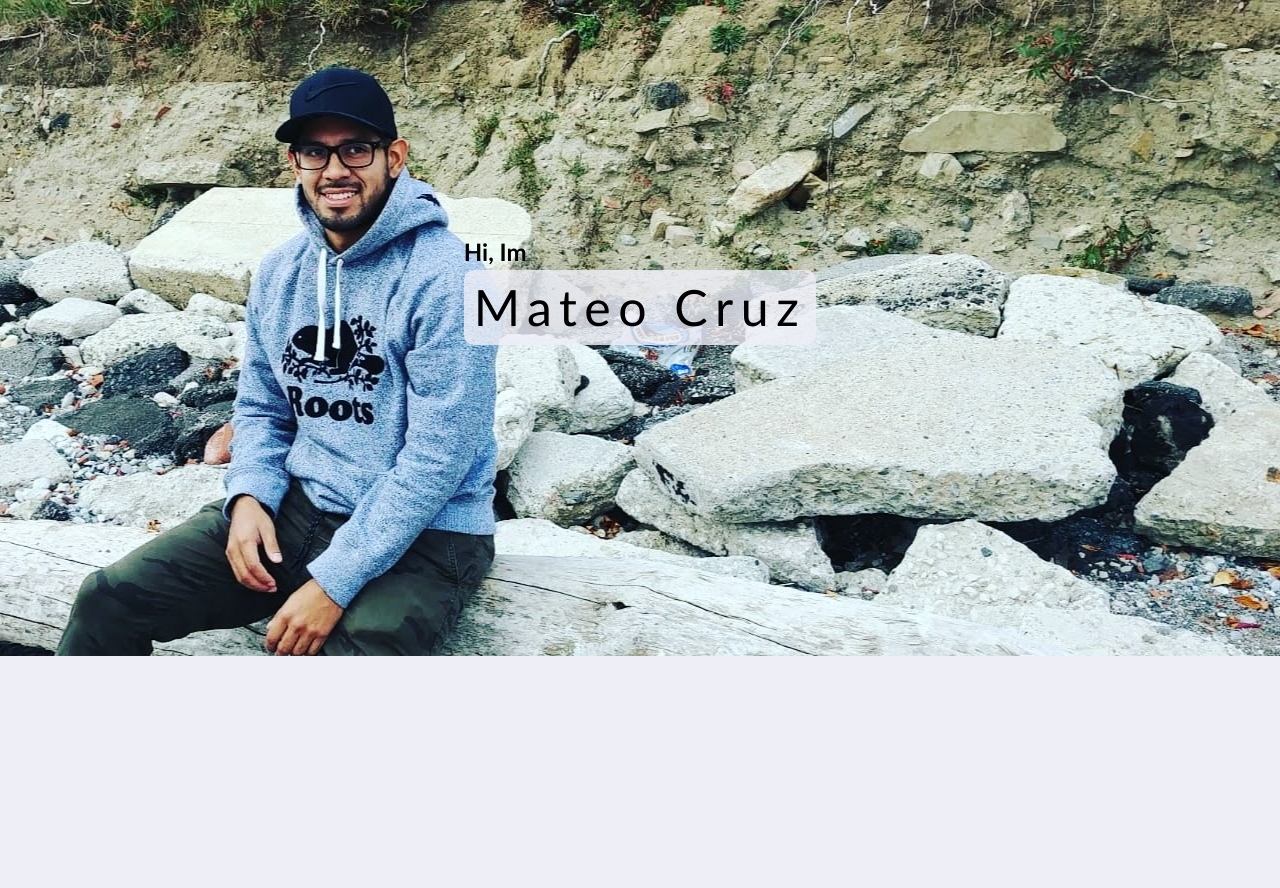
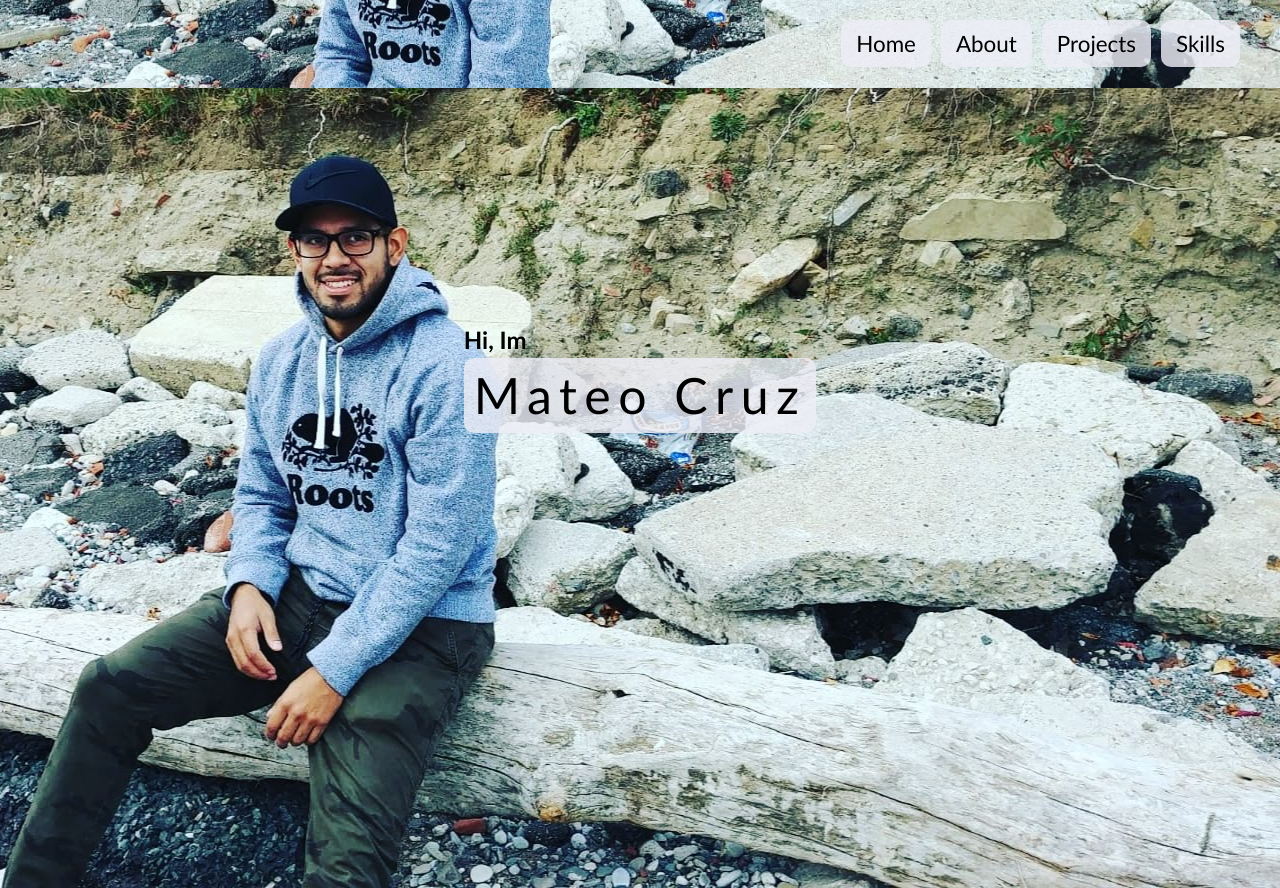
Before and after one commit to cruzma/portfolio, a React (Create React App) app: page / in a window 1280 px wide. Before the commit the page ends 800 px from the top, so only its background shows below. Built offline with nearby package versions, Linux system fonts and the light colour scheme.

Commit message:
navbar has been added

```diff
--- a/package.json
+++ b/package.json
@@ -8,8 +8,8 @@
     "@testing-library/user-event": "^13.5.0",
     "@types/jest": "^27.4.1",
     "@types/node": "^16.11.26",
-    "@types/react": "^17.0.44",
-    "@types/react-dom": "^17.0.15",
+    "@types/react": "^17.0.45",
+    "@types/react-dom": "^17.0.16",
     "react": "^18.0.0",
     "react-dom": "^18.0.0",
     "react-router-dom": "^6.3.0",
--- a/src/App.tsx
+++ b/src/App.tsx
@@ -2,15 +2,33 @@ import React from 'react';
 import { BrowserRouter, Routes, Route } from 'react-router-dom';
 import { About } from './pages/About';
 import { Home } from './pages/Home';
+import { Projects } from './pages/Projects';
+import { Skills } from './pages/Skills';
+import { Navbar } from './componentts/Navbar';
 
 function App() {
   return (
+    <div>
       <BrowserRouter>
+        <Navbar />
         <Routes>
           <Route path="/" element={<Home />} />
           <Route path="/about" element={<About />} />
+          <Route path="/projects" element={<Projects />} />
+          <Route path="/skills" element={<Skills />} />
         </Routes>
       </BrowserRouter>
+
+      {/* <ul>
+        <li>
+          <Link to="/">Home</Link>
+        </li>
+        <li></li>
+        <li></li>
+        <li></li>
+        <li></li>
+      </ul> */}
+    </div>
   );
 }
 
--- /dev/null
+++ b/src/componentts/Navbar.tsx
@@ -0,0 +1,29 @@
+import React from 'react'
+import { Link } from 'react-router-dom'
+
+export const Navbar = () => {
+  return (
+    <header>
+        <nav >
+
+
+            <ul>
+                <li>
+                    <Link to="/">Home</Link>
+                </li>
+                <li>
+                    <Link to="/about">About</Link>
+                </li>
+                <li>
+                    <Link to="/projects">Projects</Link>
+                </li>
+                <li>
+                    <Link to="/skills">Skills</Link>
+                </li>
+            </ul>
+
+
+        </nav>
+    </header>
+)
+}
--- a/src/index.css
+++ b/src/index.css
@@ -98,7 +98,7 @@ section h2{
   background-image: url(./assets/images/hero-pic.jpg);
   background-size: cover;
   background-position: 80%;
-  height: 82vh;
+  height: 100vh;
   display: flex;
   flex-wrap: wrap;
   justify-content: center;
--- /dev/null
+++ b/src/pages/Skills.tsx
@@ -0,0 +1,7 @@
+import React from 'react'
+
+export const Skills = () => {
+  return (
+    <div>Skills</div>
+  )
+}
--- a/tsconfig.json
+++ b/tsconfig.json
@@ -6,6 +6,7 @@
       "dom.iterable",
       "esnext"
     ],
+    "types": ["react/next", "react-dom/next"],
     "allowJs": true,
     "skipLibCheck": true,
     "esModuleInterop": true,
```
Also changed, not shown: src/pages/Skill.tsx (deleted, +0 -7 lines), 1 other file (tests, documents, lock files or other folders). Lines whose indentation alone changed are shown as unchanged.
